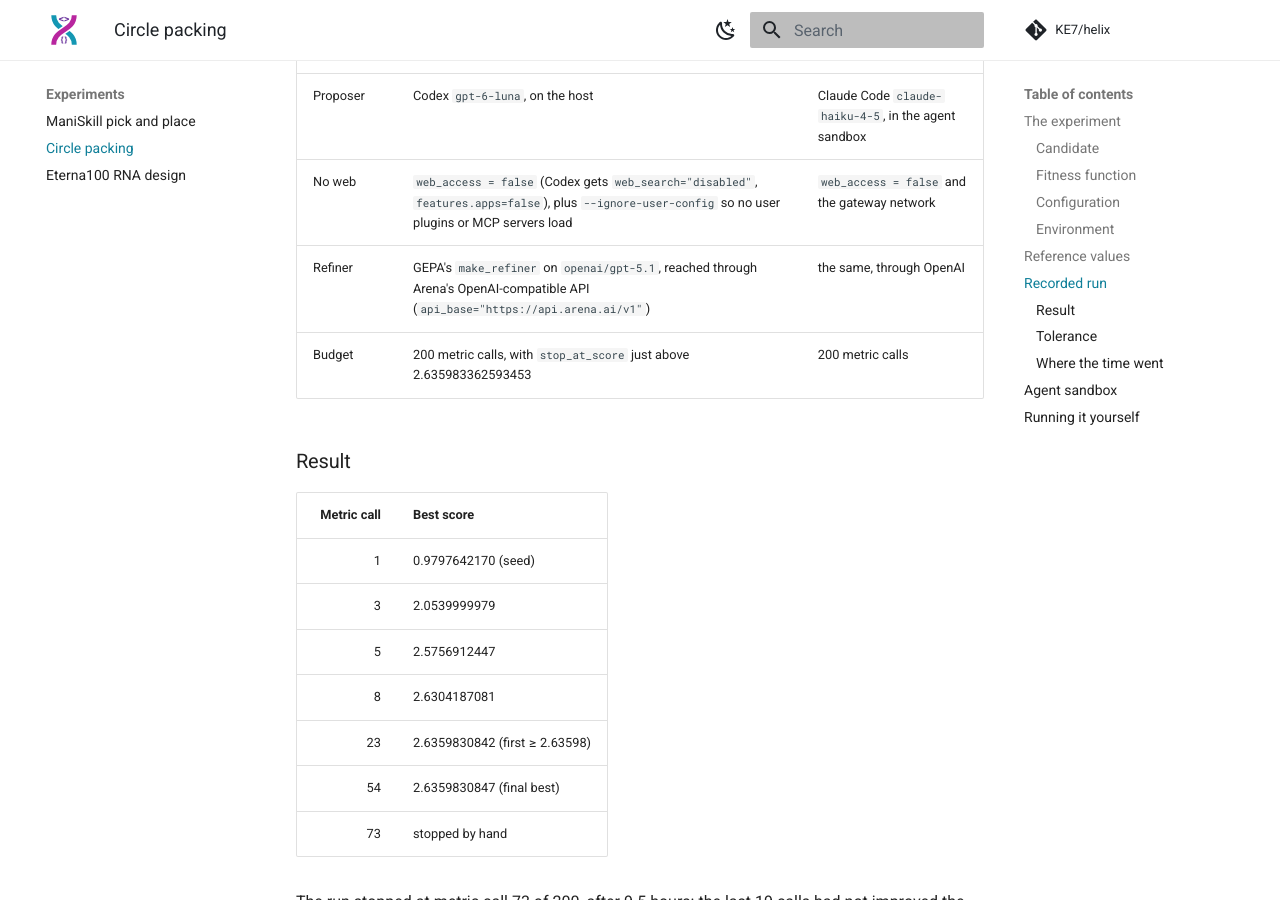
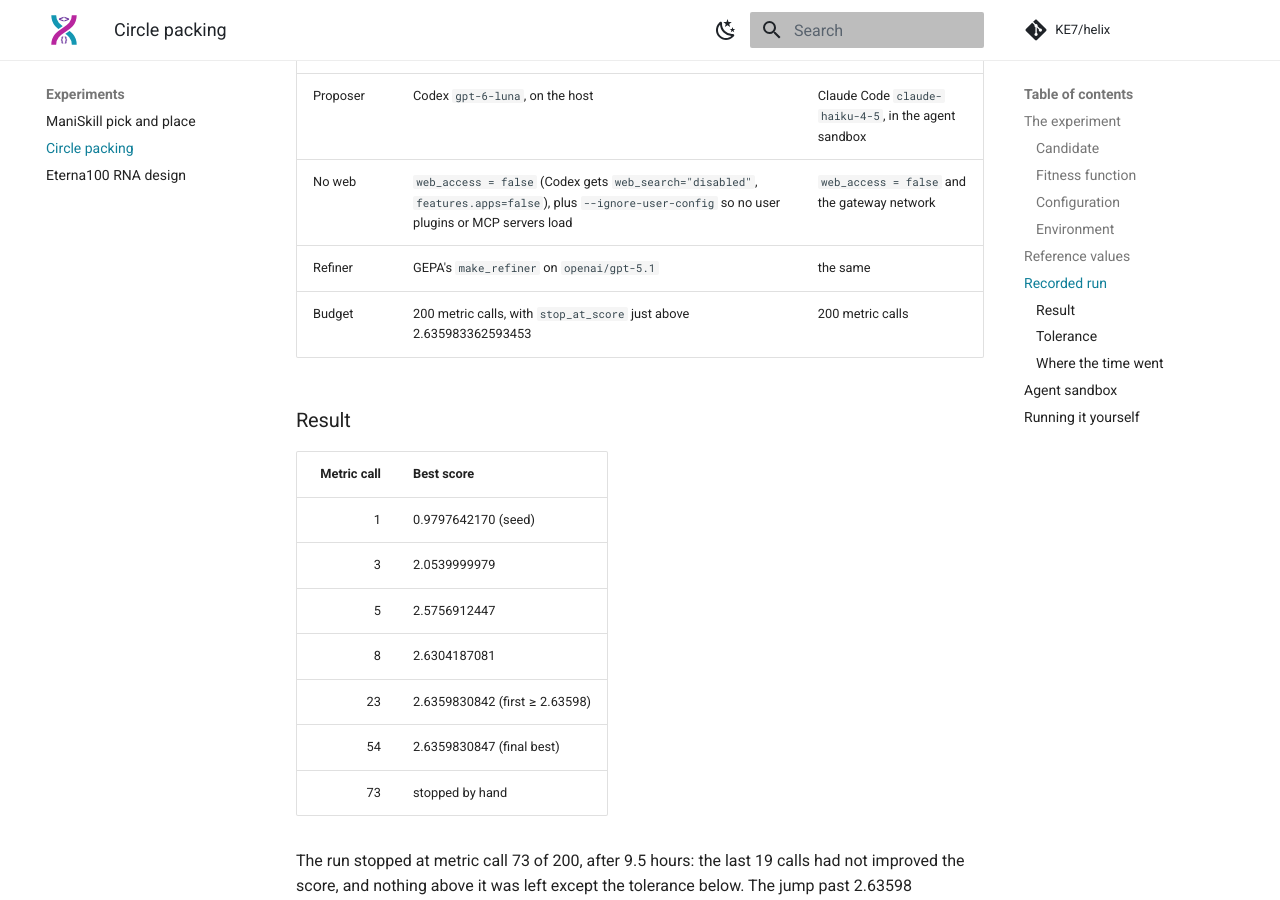
Before and after one commit to KE7/helix, an MkDocs documentation site: the page built from docs/experiments/circle-packing.md, in a window 1280 px wide and 900 px high, scrolled down 3986 px. Built offline with MkDocs 1.6.1 and Material for MkDocs 9.7.7, drawn with Linux system fonts in a browser that asks for light colours; comment, search, counter and statistics services are not loaded.

Commit message:
Remove the refiner's API provider from the circle-packing run table
Co-Authored-By: Claude Opus 5.5 <noreply@anthropic.com>

```diff
--- a/docs/experiments/circle-packing.md
+++ b/docs/experiments/circle-packing.md
@@ -144,7 +144,7 @@ agent sandbox. Everything that decides a score is the experiment's.
 |---|---|---|
 | Proposer | Codex `gpt-6-luna`, on the host | Claude Code `claude-haiku-4-5`, in the agent sandbox |
 | No web | `web_access = false` (Codex gets `web_search="disabled"`, `features.apps=false`), plus `--ignore-user-config` so no user plugins or MCP servers load | `web_access = false` and the gateway network |
-| Refiner | GEPA's `make_refiner` on `openai/gpt-5.1`, reached through Arena's OpenAI-compatible API (`api_base="https://api.arena.ai/v1"`) | the same, through OpenAI |
+| Refiner | GEPA's `make_refiner` on `openai/gpt-5.1` | the same |
 | Budget | 200 metric calls, with `stop_at_score` just above 2.635983362593453 | 200 metric calls |
 
 ### Result
```
